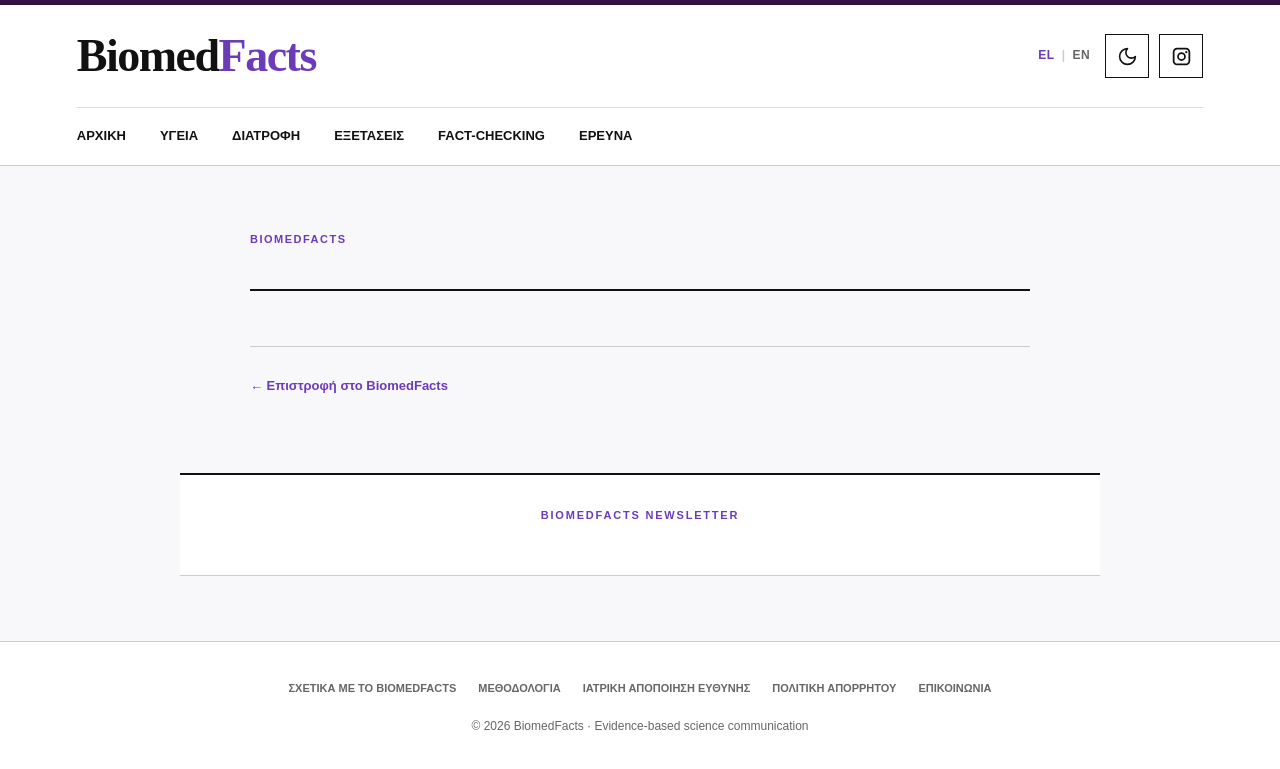
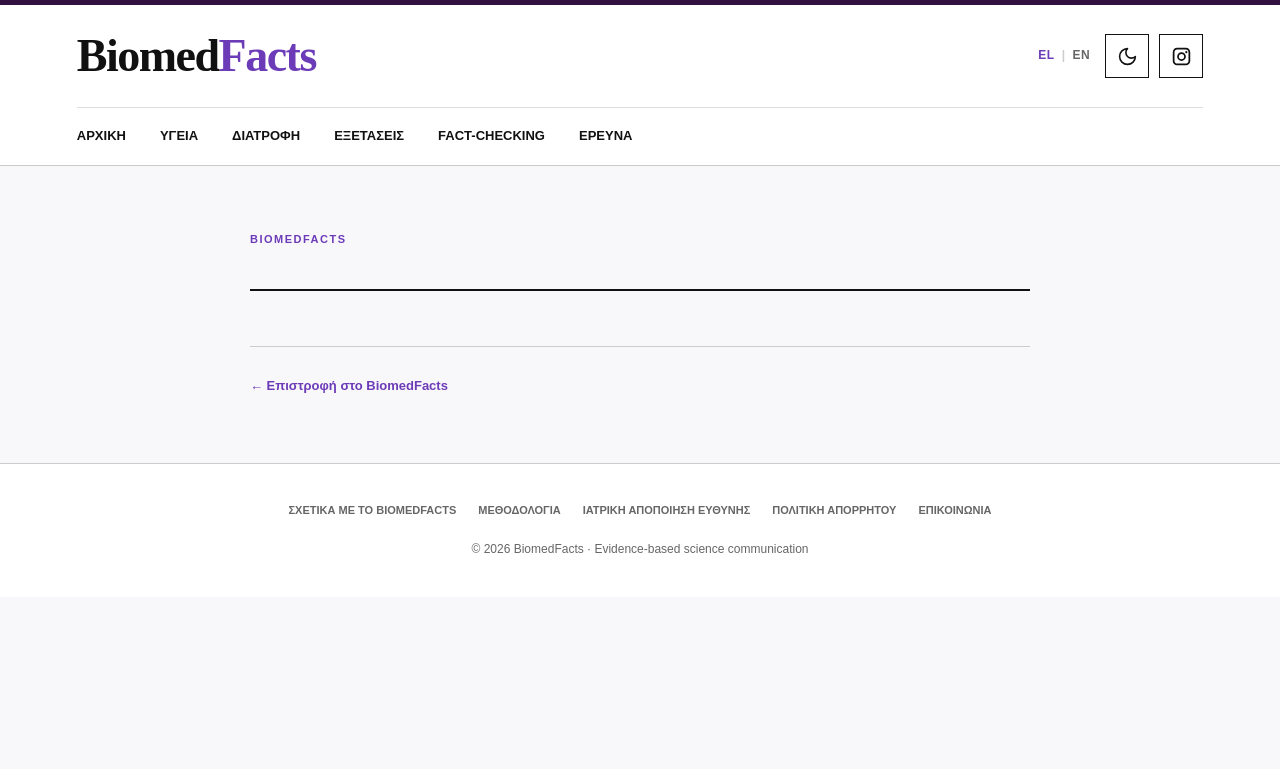
Before and after one commit to BiomedFacts/BiomedFacts, a Jekyll site: the page built from _layouts/page.html, in a window 1280 px wide. Shown: the top 769 px of the page. Built offline with Jekyll 4.4.1, drawn with Linux system fonts in a browser that asks for light colours; comment, search, counter and statistics services are not loaded.

Commit message:
Update page.html

```diff
--- a/_layouts/page.html
+++ b/_layouts/page.html
@@ -81,17 +81,24 @@
     href="{{ '/favicon.svg' | relative_url }}"
   >
 
-  {% unless is_privacy_policy %}
+
+  <!-- Google CMP needs an origin referrer for cross-origin requests. -->
+  <meta name="referrer" content="strict-origin-when-cross-origin">
+
+  <!-- Register Privacy & Messaging callbacks before the asynchronous AdSense tag. -->
+  <script src="{{ '/assets/js/consent.js' | relative_url }}"></script>
 
   <!-- GOOGLE ADSENSE -->
 
   <script
     async
+    id="bf-adsense-tag"
+    onload="window.biomedfactsAdsTagState='LOADED'"
+    onerror="window.biomedfactsAdsTagState='BLOCKED/FAILED'"
     src="https://pagead2.googlesyndication.com/pagead/js/adsbygoogle.js?client=ca-pub-5074253584827466"
     crossorigin="anonymous"
   ></script>
 
-  {% endunless %}
 
   <!-- BASIC SEO -->
 
@@ -635,38 +642,6 @@
       text-decoration: underline;
     }
 
-    .newsletter {
-      width: min(920px, 88%);
-      margin: 75px auto 0;
-      padding: 32px 20px;
-
-      background: var(--surface);
-
-      border-top: 2px solid var(--text);
-      border-bottom: 1px solid var(--border);
-
-      text-align: center;
-      overflow: hidden;
-    }
-
-    .newsletter-label {
-      margin-bottom: 18px;
-
-      color: var(--accent);
-
-      font-size: 11px;
-      font-weight: bold;
-      letter-spacing: 1.8px;
-    }
-
-    .beehiiv-form-container {
-      width: 100%;
-      max-width: 760px;
-
-      margin: 0 auto;
-      text-align: center;
-    }
-
     footer {
       margin-top: 65px;
       padding: 38px 6%;
@@ -781,11 +756,6 @@
         font-size: 27px;
       }
 
-      .newsletter {
-        width: 90%;
-        padding: 28px 8px;
-      }
-
     }
 
     @media (max-width: 470px) {
@@ -812,6 +782,8 @@
       }
 
     }
+
+      [data-cookie-settings][hidden] { display: none !important; }
 
   </style>
 
@@ -1092,24 +1064,6 @@
 
 {% unless is_privacy_policy %}
 
-<section class="newsletter">
-
-  <p class="newsletter-label">
-    BIOMEDFACTS NEWSLETTER
-  </p>
-
-  <div class="beehiiv-form-container">
-
-    <script
-      async
-      src="https://subscribe-forms.beehiiv.com/v3/loader.js"
-      data-beehiiv-form="5b6c64fa-4be2-4884-a199-d0ebe1f9ed51"
-    ></script>
-
-  </div>
-
-</section>
-
 {% endunless %}
 
 <footer>
@@ -1164,6 +1118,12 @@
 
       {% endif %}
 
+      {% if is_english %}
+        <a href="#" data-cookie-settings hidden>Cookie settings</a>
+      {% else %}
+        <a href="#" data-cookie-settings hidden>Ρυθμίσεις cookies</a>
+      {% endif %}
+
     </div>
 
     <div class="footer-copy">
@@ -1173,14 +1133,6 @@
   </div>
 
 </footer>
-
-{% unless is_privacy_policy %}
-
-<!-- ANALYTICS CONSENT -->
-
-<script src="{{ '/assets/js/consent.js' | relative_url }}"></script>
-
-{% endunless %}
 
 <script>
 
```
